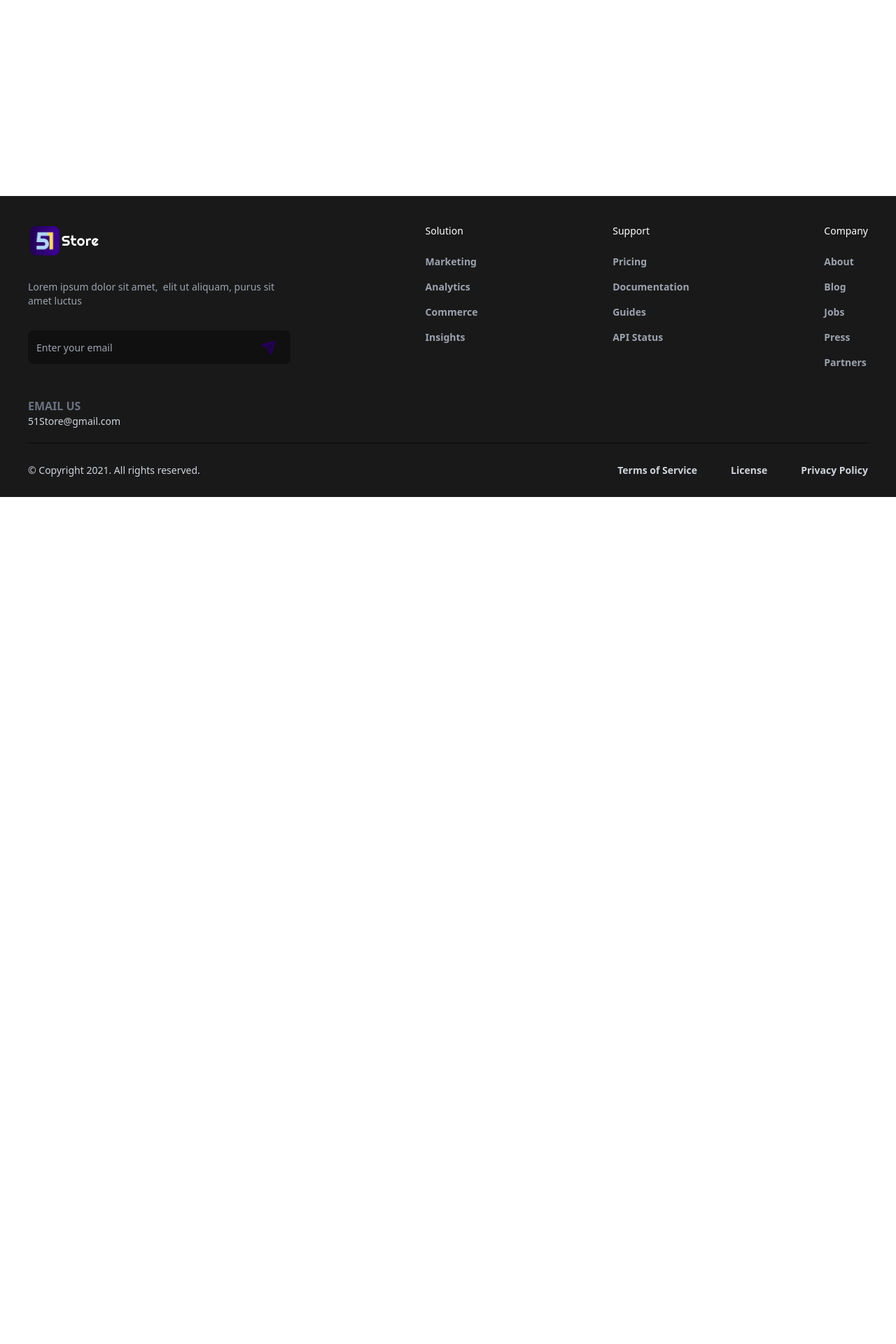
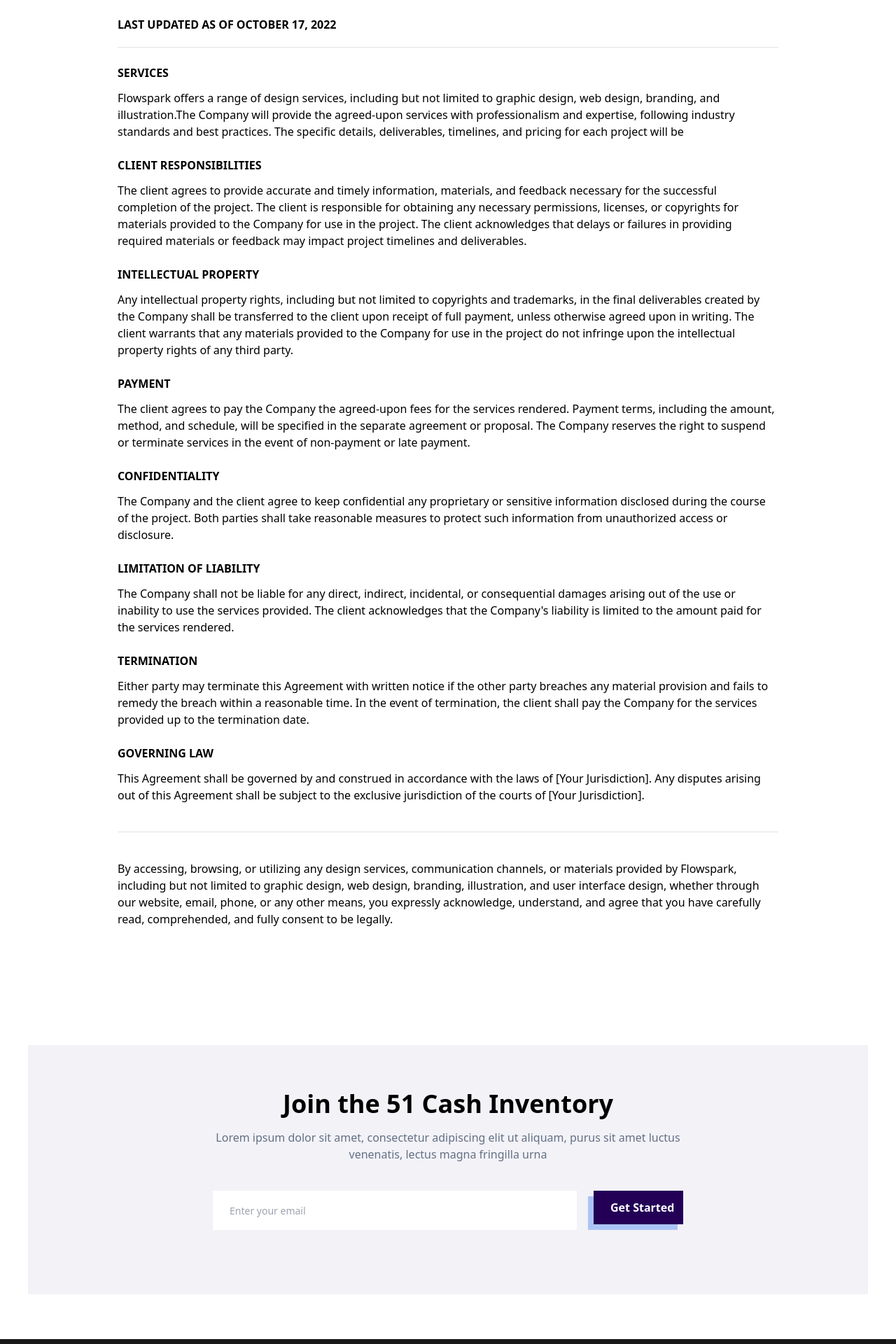
Before and after one commit to anishazahan/51-stores, a Next.js app: page /terms-service in a window 1280 px wide. Before the commit this address had no page. Shown: the part 600-2520 px from the top of the page at 70% size. Before the commit the page ends 1310 px from the top, so only its background shows below. Built offline with nearby package versions, Linux system fonts and the light colour scheme.

Commit message:
terms and service page

```diff
--- /dev/null
+++ b/src/Components/TermsService/GetStarted.jsx
@@ -0,0 +1,42 @@
+import React from "react";
+
+const GetStarted = () => {
+  return (
+    <div>
+      <section>
+        <div class="mx-auto w-full max-w-7xl px-5 py-16 md:px-10 ">
+          <div class="bg-[#f2f2f7] p-8 text-center sm:p-10 md:p-16">
+            <h2 class="mb-4 text-3xl font-bold md:text-4xl">
+              Join the 51 Cash Inventory
+            </h2>
+            <p class="mx-auto mb-6 max-w-2xl text-[#647084] md:mb-10">
+              Lorem ipsum dolor sit amet, consectetur adipiscing elit ut
+              aliquam, purus sit amet luctus venenatis, lectus magna fringilla
+              urna
+            </p>
+
+            <form
+              name="email-form"
+              method="get"
+              class="relative mx-auto mb-4 flex w-full max-w-2xl flex-col items-start justify-center sm:flex-row"
+            >
+              <input
+                type="email"
+                class="mb-3 mr-6 block h-9 w-full bg-white px-6 py-7 text-sm text-[#333333] focus:border-primary"
+                placeholder="Enter your email"
+                required=""
+              />
+              <input
+                type="submit"
+                value="Get Started"
+                class="inline-block w-full cursor-pointer bg-primary px-6 py-3 text-center font-semibold text-white transition [box-shadow:rgb(171,_196,_245)_-8px_8px] hover:[box-shadow:rgb(171,_196,_245)_0px_0px] sm:w-32"
+              />
+            </form>
+          </div>
+        </div>
+      </section>
+    </div>
+  );
+};
+
+export default GetStarted;
--- /dev/null
+++ b/src/Components/TermsService/TermsOfServices.jsx
@@ -0,0 +1,146 @@
+import Image from "next/image";
+import img from "../../assets/image/term.png";
+
+const TermsOfServices = () => {
+  return (
+    <div>
+      <section>
+        <div class="flex flex-col items-center justify-center  ">
+          <div class="flex flex-col items-start bg-[#f2f2f7]  w-full  py-16 sm:py-20 lg:items-center">
+            <div class="grid max-w-5xl px-10 lg:grid-cols-2">
+              <div class="flex flex-col items-start self-center py-5">
+                <h1 class="mb-4 text-3xl font-bold md:text-5xl">
+                  Terms of Service
+                </h1>
+                <p class="mb-8 max-w-md flex-col text-sm text-[#808080] sm:text-base">
+                  Read our terms below to learn more about your rights and
+                  responsibilities as a Flow user.
+                </p>
+              </div>
+              <Image src={img} alt="" />
+            </div>
+          </div>
+
+          <div class="mx-auto w-full max-w-5xl px-5 md:px-10 py-12 md:py-16 lg:py-20">
+            <p class="mb-5 text-base font-extrabold uppercase">
+              Last updated as of October 17, 2022
+            </p>
+            <div class="mb-6 min-h-[1px] min-w-full bg-[#e2e2e2]"></div>
+
+            <div class="mb-6 flex flex-col items-start gap-y-3">
+              <p class="text-sm font-bold uppercase sm:text-base">Services</p>
+              <p class="text-sm sm:text-base">
+                Flowspark offers a range of design services, including but not
+                limited to graphic design, web design, branding, and
+                illustration.The Company will provide the agreed-upon services
+                with professionalism and expertise, following industry standards
+                and best practices. The specific details, deliverables,
+                timelines, and pricing for each project will be
+              </p>
+            </div>
+
+            <div class="mb-6 flex flex-col items-start gap-y-3">
+              <p class="font-bold uppercase sm:text-base">
+                Client Responsibilities
+              </p>
+              <p class="text-sm sm:text-base">
+                The client agrees to provide accurate and timely information,
+                materials, and feedback necessary for the successful completion
+                of the project. The client is responsible for obtaining any
+                necessary permissions, licenses, or copyrights for materials
+                provided to the Company for use in the project. The client
+                acknowledges that delays or failures in providing required
+                materials or feedback may impact project timelines and
+                deliverables.
+              </p>
+            </div>
+
+            <div class="mb-6 flex flex-col items-start gap-y-3">
+              <p class="font-bold uppercase sm:text-base">
+                Intellectual Property
+              </p>
+              <p class="text-sm sm:text-base">
+                Any intellectual property rights, including but not limited to
+                copyrights and trademarks, in the final deliverables created by
+                the Company shall be transferred to the client upon receipt of
+                full payment, unless otherwise agreed upon in writing. The
+                client warrants that any materials provided to the Company for
+                use in the project do not infringe upon the intellectual
+                property rights of any third party.
+              </p>
+            </div>
+
+            <div class="mb-6 flex flex-col items-start gap-y-3">
+              <p class="font-bold uppercase sm:text-base">Payment</p>
+              <p class="text-sm sm:text-base">
+                The client agrees to pay the Company the agreed-upon fees for
+                the services rendered. Payment terms, including the amount,
+                method, and schedule, will be specified in the separate
+                agreement or proposal. The Company reserves the right to suspend
+                or terminate services in the event of non-payment or late
+                payment.
+              </p>
+            </div>
+
+            <div class="mb-6 flex flex-col items-start gap-y-3">
+              <p class="font-bold uppercase sm:text-base">Confidentiality</p>
+              <p class="text-sm sm:text-base">
+                The Company and the client agree to keep confidential any
+                proprietary or sensitive information disclosed during the course
+                of the project. Both parties shall take reasonable measures to
+                protect such information from unauthorized access or disclosure.
+              </p>
+            </div>
+
+            <div class="mb-6 flex flex-col items-start gap-y-3">
+              <p class="font-bold uppercase sm:text-base">
+                Limitation of Liability
+              </p>
+              <p class="text-sm sm:text-base">
+                The Company shall not be liable for any direct, indirect,
+                incidental, or consequential damages arising out of the use or
+                inability to use the services provided. The client acknowledges
+                that the Company's liability is limited to the amount paid for
+                the services rendered.
+              </p>
+            </div>
+
+            <div class="mb-6 flex flex-col items-start gap-y-3">
+              <p class="font-bold uppercase sm:text-base">Termination</p>
+              <p class="text-sm sm:text-base">
+                Either party may terminate this Agreement with written notice if
+                the other party breaches any material provision and fails to
+                remedy the breach within a reasonable time. In the event of
+                termination, the client shall pay the Company for the services
+                provided up to the termination date.
+              </p>
+            </div>
+
+            <div class="mb-6 flex flex-col items-start gap-y-3">
+              <p class="font-bold uppercase sm:text-base">Governing Law</p>
+              <p class="text-sm sm:text-base">
+                This Agreement shall be governed by and construed in accordance
+                with the laws of [Your Jurisdiction]. Any disputes arising out
+                of this Agreement shall be subject to the exclusive jurisdiction
+                of the courts of [Your Jurisdiction].
+              </p>
+            </div>
+
+            <div class="mb-10 mt-10 min-h-[1px] min-w-full bg-[#e2e2e2]"></div>
+            <p class="mb-6 text-sm sm:text-base">
+              By accessing, browsing, or utilizing any design services,
+              communication channels, or materials provided by Flowspark,
+              including but not limited to graphic design, web design, branding,
+              illustration, and user interface design, whether through our
+              website, email, phone, or any other means, you expressly
+              acknowledge, understand, and agree that you have carefully read,
+              comprehended, and fully consent to be legally.
+            </p>
+          </div>
+        </div>
+      </section>
+    </div>
+  );
+};
+
+export default TermsOfServices;
--- a/src/Shared/Navbar.jsx
+++ b/src/Shared/Navbar.jsx
@@ -148,9 +148,9 @@ const Navbar = () => {
             </div>
 
             <Link
-              href="/project"
+              href="/pricing"
               className={`font-semibold text-sm uppercase ${
-                router.pathname === "/project"
+                router.pathname === "/pricing"
                   ? "text-primary"
                   : "text-gray-800 "
               }`}
@@ -158,9 +158,21 @@ const Navbar = () => {
               Pricing
             </Link>
             <Link
-              href="/blog"
+              href="/contact"
               className={`font-semibold text-sm uppercase  ${
-                router.pathname === "/blog" ? "text-primary" : "text-gray-800 "
+                router.pathname === "/contact"
+                  ? "text-primary"
+                  : "text-gray-800 "
+              }`}
+            >
+              Contact Us
+            </Link>
+            <Link
+              href="/terms-service"
+              className={`font-semibold text-sm uppercase  ${
+                router.pathname === "/terms-service"
+                  ? "text-primary"
+                  : "text-gray-800 "
               }`}
             >
               Contact Us
--- /dev/null
+++ b/src/pages/contact/index.jsx
@@ -0,0 +1,7 @@
+import React from "react";
+
+const Contact = () => {
+  return <div>Contact</div>;
+};
+
+export default Contact;
--- /dev/null
+++ b/src/pages/pricing/index.jsx
@@ -0,0 +1,7 @@
+import React from "react";
+
+const Pricing = () => {
+  return <div>Pricing</div>;
+};
+
+export default Pricing;
--- /dev/null
+++ b/src/pages/terms-service/index.jsx
@@ -0,0 +1,14 @@
+import GetStarted from "@/Components/TermsService/GetStarted";
+import TermsOfServices from "@/Components/TermsService/TermsOfServices";
+import React from "react";
+
+const TermsService = () => {
+  return (
+    <>
+      <TermsOfServices />
+      <GetStarted />
+    </>
+  );
+};
+
+export default TermsService;
```
Also changed, not shown: src/assets/image/term.png (added), src/assets/image/terms.avif (added).
